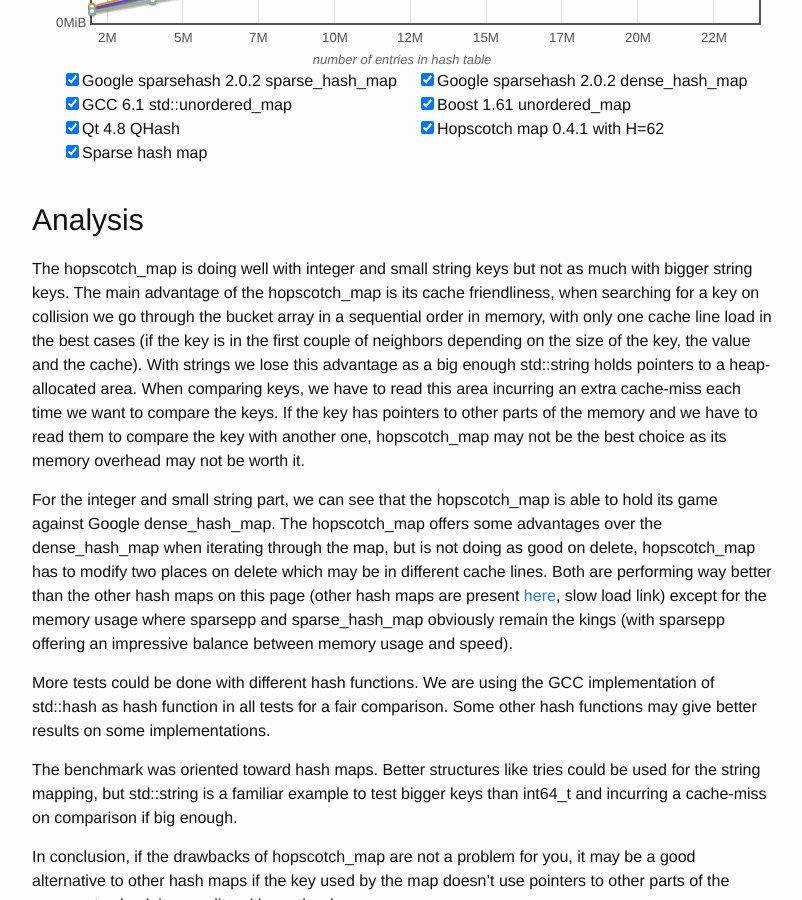
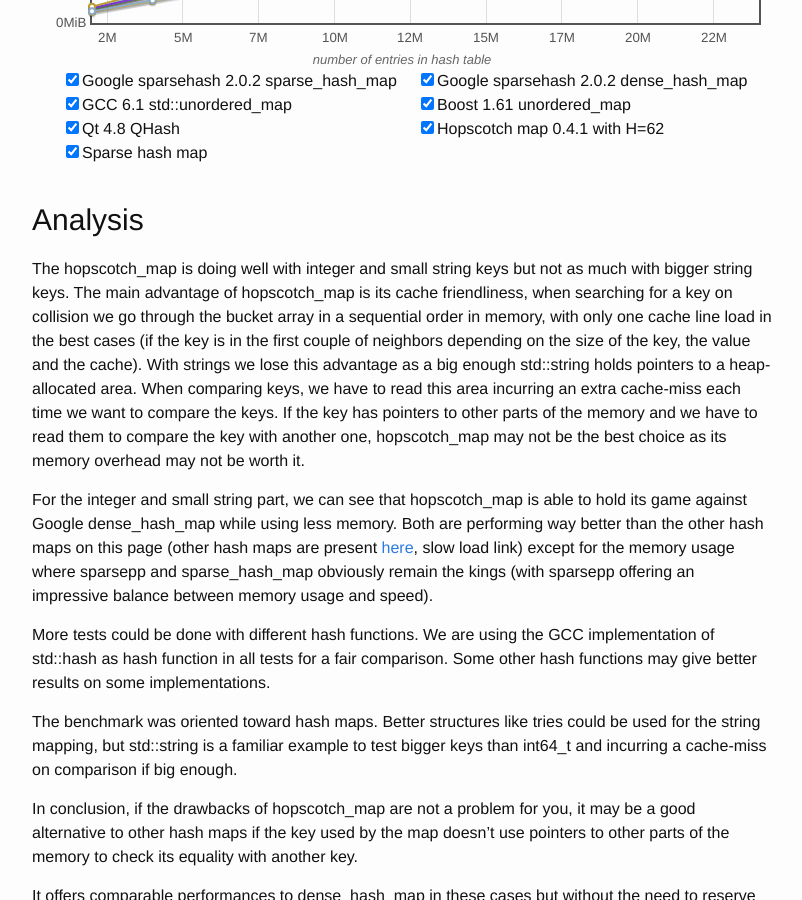
Before and after one commit to Tessil/tessil.github.io, a Jekyll site: the page built from _posts/2016-08-29-benchmark-hopscotch-map.md, in a window 1280 px wide and 900 px high, scrolled down 12610 px. Shown: the whole window, without its empty margins (238-1040 px from the left). Built offline with Jekyll 4.4.1, drawn with Linux system fonts in a browser that asks for light colours; comment, search, counter and statistics services are not loaded.

Commit message:
Add infos to benchmark.

```diff
--- a/_posts/2016-08-29-benchmark-hopscotch-map.md
+++ b/_posts/2016-08-29-benchmark-hopscotch-map.md
@@ -454,9 +454,9 @@ Before the inserts benchmark finishes, we measure the memory that the benchmark
 
 <h2>Analysis</h2>
 
-The hopscotch_map is doing well with integer and small string keys but not as much with bigger string keys. The main advantage of the hopscotch_map is its cache friendliness, when searching for a key on collision we go through the bucket array in a sequential order in memory, with only one cache line load in the best cases (if the key is in the first couple of neighbors depending on the size of the key, the value and the cache). With strings we lose this advantage as a big enough std::string holds pointers to a heap-allocated area. When comparing keys, we have to read this area incurring an extra cache-miss each time we want to compare the keys. If the key has pointers to other parts of the memory and we have to read them to compare the key with another one, hopscotch_map may not be the best choice as its memory overhead may not be worth it.
+The hopscotch_map is doing well with integer and small string keys but not as much with bigger string keys. The main advantage of hopscotch_map is its cache friendliness, when searching for a key on collision we go through the bucket array in a sequential order in memory, with only one cache line load in the best cases (if the key is in the first couple of neighbors depending on the size of the key, the value and the cache). With strings we lose this advantage as a big enough std::string holds pointers to a heap-allocated area. When comparing keys, we have to read this area incurring an extra cache-miss each time we want to compare the keys. If the key has pointers to other parts of the memory and we have to read them to compare the key with another one, hopscotch_map may not be the best choice as its memory overhead may not be worth it.
 
-For the integer and small string part, we can see that the hopscotch_map is able to hold its game against Google dense_hash_map. The hopscotch_map offers some advantages over the dense_hash_map when iterating through the map, but is not doing as good on delete, hopscotch_map has to modify two places on delete which may be in different cache lines. Both are performing way better than the other hash maps on this page (other hash maps are present [here]({{ site.url }}/other/hash_table_benchmark.html), slow load link) except for the memory usage where sparsepp and sparse_hash_map obviously remain the kings (with sparsepp offering an impressive balance between memory usage and speed).
+For the integer and small string part, we can see that hopscotch_map is able to hold its game against Google dense_hash_map while using less memory. Both are performing way better than the other hash maps on this page (other hash maps are present [here]({{ site.url }}/other/hash_table_benchmark.html), slow load link) except for the memory usage where sparsepp and sparse_hash_map obviously remain the kings (with sparsepp offering an impressive balance between memory usage and speed).
 
 
 More tests could be done with different hash functions. We are using the GCC implementation of std::hash as hash function in all tests for a fair comparison. Some other hash functions may give better results on some implementations.
```
